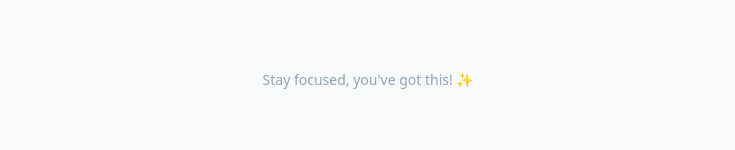
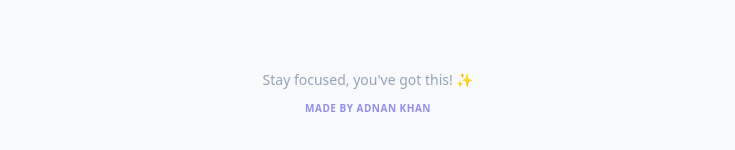
Before and after one commit to 578meson-rgb/Ai-routine-planner-, a React (Vite) app: page / in a window 1280 px wide. Shown: the part 1218-1368 px from the top of the page, without its empty margins (272-1007 px from the left). Built offline with nearby package versions, Linux system fonts and the light colour scheme.

Commit message:
feat: Add attribution to footer
Adds creator's name and attribution to the application footer to acknowledge the developer.

```diff
--- a/App.tsx
+++ b/App.tsx
@@ -69,8 +69,11 @@ const App: React.FC = () => {
         )}
       </main>
 
-      <footer className="mt-20 text-center text-slate-400 text-sm no-print">
-        <p>Stay focused, you've got this! ✨</p>
+      <footer className="mt-20 text-center text-slate-400 text-sm no-print pb-10">
+        <p className="mb-2">Stay focused, you've got this! ✨</p>
+        <p className="font-semibold text-indigo-600/60 tracking-wider uppercase text-[10px]">
+          Made By Adnan Khan
+        </p>
       </footer>
     </div>
   );
```
